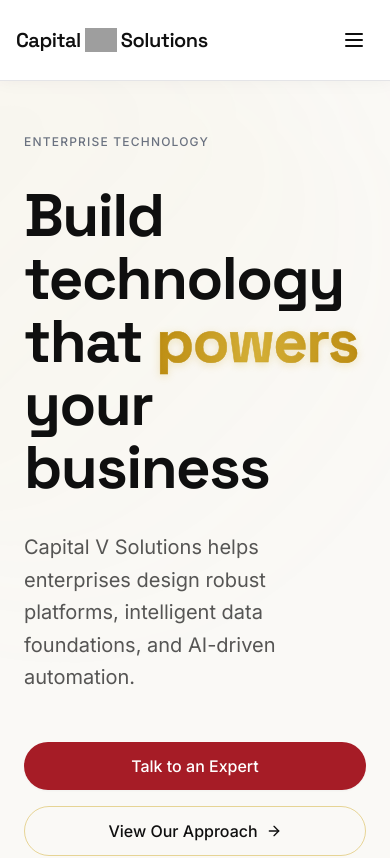
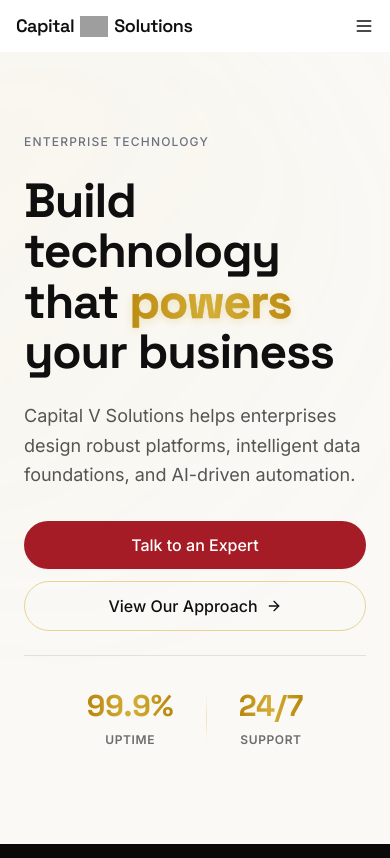
Before and after one commit to Lithira-Silva/capital-v-solutions, a Next.js app: page / in a window 390 px wide. Shown: the top 858 px of the page. Built offline with nearby package versions, Linux system fonts and the light colour scheme; grey boxes are pictures that could not be loaded.

Commit message:
feat: Refactor Hero and Navbar components for improved styling and responsiveness

```diff
--- a/components/Hero.tsx
+++ b/components/Hero.tsx
@@ -18,7 +18,7 @@ export function Hero() {
   return (
     <section
       ref={sectionRef}
-      className="relative min-h-screen flex items-center pt-32 pb-20 md:py-40 overflow-hidden bg-[#FAF9F6]"
+      className="relative min-h-screen flex items-center pt-24 pb-16 md:pt-32 md:pb-20 overflow-hidden bg-[#FAF9F6]"
     >
       {/* Minimal Background Elements */}
       <motion.div className="absolute inset-0 z-0" style={{ opacity }}>
@@ -29,7 +29,7 @@ export function Hero() {
 
       <div className="max-w-[1400px] mx-auto px-6 sm:px-8 lg:px-12 relative z-10 w-full">
         <motion.div
-          className="grid lg:grid-cols-2 gap-16 lg:gap-20 items-center min-h-[75vh]"
+          className="grid lg:grid-cols-2 gap-12 lg:gap-16 items-center"
           style={{ scale }}
         >
           {/* Left Content */}
@@ -37,7 +37,7 @@ export function Hero() {
             initial={{ opacity: 0, y: 20 }}
             animate={{ opacity: 1, y: 0 }}
             transition={{ duration: 0.6, ease: [0.22, 1, 0.36, 1] }}
-            className="max-w-2xl space-y-8"
+            className="max-w-2xl space-y-6"
           >
             {/* Simplified Badge - Apple Style */}
             <motion.div
@@ -52,7 +52,7 @@ export function Hero() {
 
             {/* Hero Heading - Apple Style Typography */}
             <motion.h1
-              className="font-heading text-6xl sm:text-7xl lg:text-8xl font-bold tracking-tight text-[#0F0F0F] leading-[1.05]"
+              className="font-heading text-5xl sm:text-6xl lg:text-7xl font-bold tracking-tight text-[#0F0F0F] leading-[1.05]"
               initial={{ opacity: 0, y: 20 }}
               animate={{ opacity: 1, y: 0 }}
               transition={{ duration: 0.6, delay: 0.2, ease: [0.22, 1, 0.36, 1] }}
@@ -74,7 +74,7 @@ export function Hero() {
 
             {/* Description - Apple Style */}
             <motion.p
-              className="font-body text-xl lg:text-2xl text-[#0F0F0F]/70 leading-relaxed max-w-xl font-normal"
+              className="font-body text-lg lg:text-xl text-[#0F0F0F]/70 leading-relaxed max-w-xl font-normal"
               initial={{ opacity: 0, y: 20 }}
               animate={{ opacity: 1, y: 0 }}
               transition={{ duration: 0.6, delay: 0.3, ease: [0.22, 1, 0.36, 1] }}
@@ -84,7 +84,7 @@ export function Hero() {
 
             {/* CTA Buttons - Deep Crimson */}
             <motion.div
-              className="flex flex-col sm:flex-row gap-4 pt-4"
+              className="flex flex-col sm:flex-row gap-3 pt-2"
               initial={{ opacity: 0, y: 20 }}
               animate={{ opacity: 1, y: 0 }}
               transition={{ duration: 0.6, delay: 0.4, ease: [0.22, 1, 0.36, 1] }}
@@ -110,7 +110,7 @@ export function Hero() {
 
             {/* Trust indicators - Mobile only */}
             <motion.div
-              className="flex lg:hidden items-center justify-center gap-8 pt-12 mt-12 border-t border-[#0F0F0F]/10"
+              className="flex lg:hidden items-center justify-center gap-8 pt-8 mt-8 border-t border-[#0F0F0F]/10"
               initial={{ opacity: 0 }}
               animate={{ opacity: 1 }}
               transition={{ duration: 0.6, delay: 0.5 }}
--- a/components/Navbar.tsx
+++ b/components/Navbar.tsx
@@ -56,19 +56,19 @@ export function Navbar() {
   return (
     <nav
       className={cn(
-        "fixed top-0 left-0 right-0 z-50 transition-all duration-300",
+        "fixed top-0 left-0 right-0 z-50 transition-all duration-500 ease-out",
         isScrolled
-          ? "bg-white md:bg-white/95 md:backdrop-blur-xl shadow-[0_4px_24px_rgba(0,0,0,0.08)] border-b border-[var(--color-gold)]/20"
-          : "bg-white md:bg-white/80 md:backdrop-blur-md shadow-[0_2px_16px_rgba(0,0,0,0.04)] border-b border-[var(--color-gold)]/10"
+          ? "bg-white/98 md:bg-white/85 md:backdrop-blur-2xl shadow-[0_1px_0_0_rgba(0,0,0,0.05)] border-b border-black/[0.06]"
+          : "bg-white md:bg-white/70 md:backdrop-blur-xl border-b border-black/[0.03]"
       )}
     >
-      <div className="max-w-7xl mx-auto px-4 sm:px-6 lg:px-8">
-        <div className="flex items-center justify-between h-20">
+      <div className="max-w-[1400px] mx-auto px-4 sm:px-6 lg:px-8">
+        <div className="flex items-center justify-between h-[52px]">
           {/* Logo */}
-          <Link href="/" className="flex items-center gap-2 group">
-            <span className="text-xl md:text-2xl font-heading font-semibold tracking-tight text-[#0F0F0F] flex items-center gap-1">
+          <Link href="/" className="flex items-center gap-2 group relative z-10">
+            <span className="text-lg md:text-xl font-heading font-semibold tracking-tight text-[#0F0F0F] flex items-center gap-1.5 transition-colors duration-300 group-hover:text-[#0F0F0F]/80">
               Capital{" "}
-              <span className="relative inline-flex items-center justify-center w-8 h-8 transition-transform group-hover:scale-110">
+              <span className="relative inline-flex items-center justify-center w-7 h-7 transition-transform duration-300 group-hover:scale-105">
                 <Image
                   src="/logo.png.PNG"
                   alt="V"
@@ -82,62 +82,69 @@ export function Navbar() {
           </Link>
 
           {/* Desktop Nav */}
-          <div className="hidden md:flex items-center gap-8">
+          <div className="hidden md:flex items-center gap-1">
             {navLinks.map((link) => (
               <a
                 key={link.name}
                 href={link.href}
                 className={cn(
-                  "font-body text-sm font-medium transition-all cursor-pointer relative group",
+                  "relative px-4 py-2 font-body text-[13px] font-medium transition-all duration-300 cursor-pointer rounded-full",
                   activeSection === link.id
-                    ? "text-[var(--color-gold)]"
-                    : "text-[#0F0F0F]/80 hover:text-[var(--color-red)]"
+                    ? "text-[#0F0F0F] bg-gradient-to-br from-[#D4AF37]/10 to-[#D4AF37]/5 shadow-[inset_0_0_0_1px_rgba(212,175,55,0.2)]"
+                    : "text-[#0F0F0F]/70 hover:text-[#0F0F0F] hover:bg-black/[0.03]"
                 )}
               >
                 {link.name}
-                {activeSection === link.id && (
-                  <span className="absolute -bottom-1 left-0 w-full h-0.5 bg-[var(--color-gold)] rounded-full shadow-sm shadow-[var(--color-gold)]/50" />
-                )}
               </a>
             ))}
-            <Button variant="brand" className="rounded-full px-6 py-2.5 bg-[#B22222] hover:bg-[#8B1A1A] text-white shadow-[0_6px_20px_rgba(178,34,34,0.4)] hover:shadow-[0_8px_28px_rgba(178,34,34,0.5)] hover:-translate-y-0.5 transition-all font-semibold">Let&apos;s Build Your Solution</Button>
+            <div className="ml-4 pl-4 border-l border-black/[0.08]">
+              <Button
+                variant="brand"
+                className="rounded-full px-5 py-1.5 h-auto bg-gradient-to-b from-[#B22222] to-[#9B1C1C] hover:from-[#A61C26] hover:to-[#8C151F] text-white text-[13px] font-medium shadow-[0_2px_8px_rgba(178,34,34,0.3)] hover:shadow-[0_4px_12px_rgba(178,34,34,0.4)] transition-all duration-300 hover:-translate-y-[1px]"
+              >
+                Get Started
+              </Button>
+            </div>
           </div>
 
           {/* Mobile Menu Toggle */}
           <button
-            className="md:hidden p-2 text-[#0F0F0F]"
+            className="md:hidden p-2 -mr-2 text-[#0F0F0F] hover:bg-black/[0.05] rounded-lg transition-colors duration-200"
             onClick={() => setIsMobileMenuOpen(!isMobileMenuOpen)}
+            aria-label="Toggle menu"
           >
-            {isMobileMenuOpen ? <X size={24} /> : <Menu size={24} />}
+            {isMobileMenuOpen ? <X size={20} strokeWidth={2} /> : <Menu size={20} strokeWidth={2} />}
           </button>
         </div>
       </div>
 
       {/* Mobile Nav */}
       {isMobileMenuOpen && (
-        <div className="md:hidden absolute top-20 left-0 w-full bg-white/98 backdrop-blur-xl border-b-2 border-[var(--color-gold)]/25 p-4 shadow-[0_12px_48px_rgba(0,0,0,0.12)] animate-in slide-in-from-top-5">
-          <div className="flex flex-col gap-4">
+        <div className="md:hidden bg-white border-t border-black/[0.06] shadow-[0_8px_32px_rgba(0,0,0,0.08)] animate-in slide-in-from-top-2 duration-300">
+          <div className="max-w-[1400px] mx-auto px-4 py-4 space-y-1">
             {navLinks.map((link) => (
               <a
                 key={link.name}
                 href={link.href}
                 className={cn(
-                  "text-base font-medium py-2 cursor-pointer transition-colors relative",
+                  "block px-4 py-2.5 text-sm font-medium rounded-lg transition-all duration-200 cursor-pointer",
                   activeSection === link.id
-                    ? "text-[var(--color-gold)]"
-                    : "text-[#0F0F0F] hover:text-[var(--color-red)]"
+                    ? "text-[#0F0F0F] bg-gradient-to-r from-[#D4AF37]/10 to-[#D4AF37]/5 shadow-[inset_0_0_0_1px_rgba(212,175,55,0.2)]"
+                    : "text-[#0F0F0F]/70 hover:text-[#0F0F0F] hover:bg-black/[0.03]"
                 )}
                 onClick={() => setIsMobileMenuOpen(false)}
               >
                 {link.name}
-                {activeSection === link.id && (
-                  <span className="absolute left-0 top-1/2 -translate-y-1/2 w-1 h-6 bg-[var(--color-gold)] rounded-full shadow-sm shadow-[var(--color-gold)]/50" />
-                )}
               </a>
             ))}
-            <Button variant="brand" className="w-full bg-[#B22222] hover:bg-[#8B1A1A] text-white shadow-[0_6px_20px_rgba(178,34,34,0.4)] font-semibold">
-              Let&apos;s Build Your Solution
-            </Button>
+            <div className="pt-3 mt-3 border-t border-black/[0.06]">
+              <Button
+                variant="brand"
+                className="w-full rounded-full px-5 py-2.5 h-auto bg-gradient-to-b from-[#B22222] to-[#9B1C1C] hover:from-[#A61C26] hover:to-[#8C151F] text-white text-sm font-medium shadow-[0_2px_8px_rgba(178,34,34,0.3)] transition-all duration-300"
+              >
+                Get Started
+              </Button>
+            </div>
           </div>
         </div>
       )}
```
